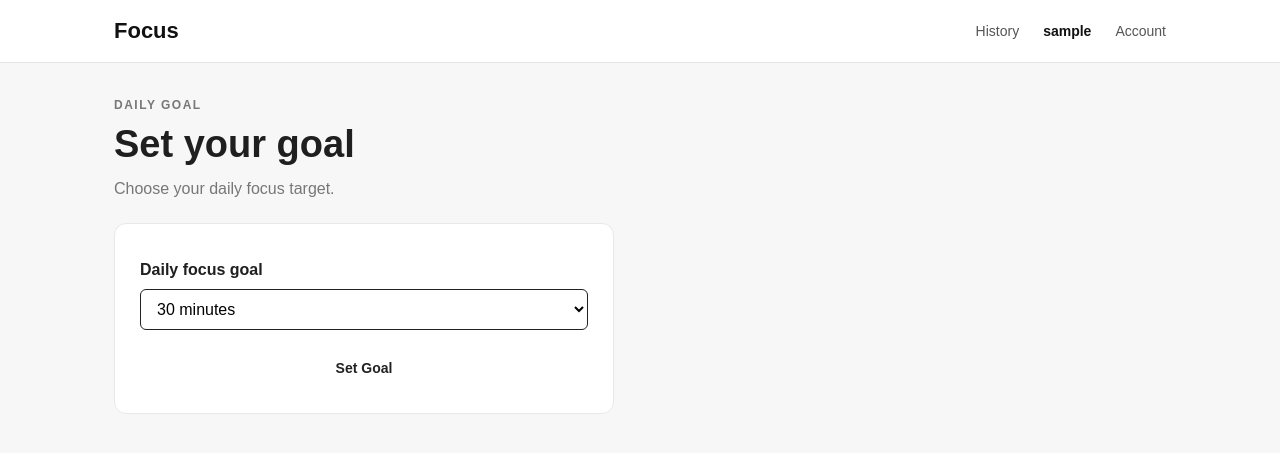
After one commit to ubaidbnd/focus_app, a Django app: page /accounts/set_goal/ in a window 1280 px wide. The commit adds this page. Shown: the top 453 px of the page. Run offline with Django 5.2, Linux system fonts and the light colour scheme; the visitor is signed in with stand-in values (Sample User, id 1).

Commit message:
added daily goal system

```diff
--- a/accounts/forms.py
+++ b/accounts/forms.py
@@ -1,7 +1,30 @@
-from .models import User
 from django.contrib.auth.forms import UserCreationForm
+from django import forms
+from .models import User, UserGoal
 
 class CreateUserForm(UserCreationForm):
     class Meta:
         model = User
         fields = ["email", "username"]
+
+
+def get_duration_choices():
+    choices = []
+
+    for minutes in range(30, 721, 30):
+        if minutes < 60:
+            label = f'{minutes} minutes'
+        else:
+            hrs = minutes / 60
+            label = f'{int(hrs)} hr' if hrs == 1 else f'{hrs:g} hrs'
+        choices.append((minutes, label))
+
+    return choices
+
+
+class UserGoalForm(forms.ModelForm):
+    goal = forms.ChoiceField(choices=get_duration_choices())
+
+    class Meta:
+        model = UserGoal
+        fields = ["goal"]
--- a/accounts/models.py
+++ b/accounts/models.py
@@ -9,3 +9,22 @@ class User(AbstractUser):
 
     USERNAME_FIELD = "email"
     REQUIRED_FIELDS = ["username"]
+
+class UserGoal(models.Model):
+    user = models.OneToOneField(settings.AUTH_USER_MODEL,
+                                on_delete=models.CASCADE)
+    goal = models.IntegerField(validators=
+                               [MinValueValidator(30),
+                                MaxValueValidator(720)],)
+
+    @property
+    def display_goal(self):
+        if self.goal<60:
+            return f'{self.goal} mins'
+        hrs = self.goal/60
+        if hrs == 1:
+            return f"{int(hrs)} hr"
+        return f"{hrs:g} hrs"
+
+    def __str__(self):
+            return f'{self.user.username}-{self.display_goal}'
--- a/accounts/urls.py
+++ b/accounts/urls.py
@@ -1,7 +1,9 @@
-from django.urls import path
-from .views import SignUp
+from django.urls import path, re_path
+from .views import SignUp, set_goal, remove_goal
 
 
 urlpatterns = [
-    path('signup/', SignUp.as_view(), name='signup')
+    path('signup/', SignUp.as_view(), name='signup'),
+    path('set_goal/', set_goal, name='set_goal'),
+    path('remove_goal/', remove_goal, name='remove_goal'),
 ]
--- a/accounts/views.py
+++ b/accounts/views.py
@@ -1,8 +1,11 @@
-from django.shortcuts import render
-from .forms import CreateUserForm
+from django.shortcuts import render, redirect
+from .forms import CreateUserForm, UserGoalForm
 from django.views import generic
+from django.views.decorators.http import require_POST
 from .models import User
 from django.urls import reverse_lazy
+from django.contrib.auth.mixins import LoginRequiredMixin
+from django.contrib.auth.decorators import login_required
 
 # Create your views here.
 
@@ -11,3 +14,50 @@ class SignUp(generic.CreateView):
     form_class = CreateUserForm
     success_url = reverse_lazy("login")
     template_name = "registration/signup.html"
+
+@login_required
+def set_goal(request):
+
+    user_goal_instance = getattr(request.user, 'usergoal', None)
+
+    if request.method == 'POST':
+        form = UserGoalForm(request.POST, instance=user_goal_instance)
+
+        if form.is_valid():
+            goal_obj = form.save(commit=False)
+            goal_obj.user = request.user
+            goal_obj.save()
+            return redirect('home')
+
+    else:
+        form = UserGoalForm(instance=user_goal_instance)
+
+    context = {
+        'form':form
+    }
+    return render(request, 'manage_goal.html', context)
+
+@login_required
+@require_POST
+def remove_goal(request):
+    goal_instance = getattr(request.user, 'usergoal', None)
+
+    print(goal_instance)
+
+    if goal_instance:
+        goal_instance.delete()
+
+    return redirect('home')
+
+
+
+
+# class SetGoal(LoginRequiredMixin, generic.CreateView):
+#     model = UserGoal
+#     fields = ["goal",]
+#     success_url = reverse_lazy("home")
+#     template_name = "set_goal.html"
+
+#     def form_valid(self, form):
+#         form.instance.user = self.request.user
+#         return super().form_valid(form)
--- a/static/css/style.css
+++ b/static/css/style.css
@@ -402,3 +402,49 @@ body {
     background: white;
     cursor: pointer;
 }
+
+.stat-card-link {
+    display: block;
+    color: inherit;
+    text-decoration: none;
+    height: 100%;
+}
+
+/* ---------- Set Goal ---------- */
+.goal-form-card {
+max-width: 500px;
+}
+
+.goal-form-card form {
+display: flex;
+flex-direction: column;
+gap: 10px;
+}
+
+.goal-form-card label {
+font-weight: 600;
+}
+
+.goal-form-card select {
+padding: 10px 12px;
+border: 1px solid #d8d8d8;
+border-radius: 6px;
+background: white;
+font-size: 16px;
+cursor: pointer;
+}
+
+.goal-form-card select {
+outline: none;
+border-color: #222;
+}
+
+.goal-form-card .primary-button {
+margin-top: 8px;
+border: none;
+cursor: pointer;
+}
+
+.goal-form-card form {
+margin-top: 12px;
+}
--- /dev/null
+++ b/templates/manage_goal.html
@@ -0,0 +1,56 @@
+{% extends "base.html" %}
+
+{% block title %}Set Goal{% endblock title %}
+
+{% block content %}
+
+<div class="dashboard-container">
+
+<section class="welcome-section">
+    <p class="eyebrow">DAILY GOAL</p>
+
+    {% if request.user.usergoal %}
+        <h1>Update your goal</h1>
+        <p class="subtitle">
+            Current goal: {{ request.user.usergoal.display_goal }}
+        </p>
+    {% else %}
+        <h1>Set your goal</h1>
+        <p class="subtitle">
+            Choose your daily focus target.
+        </p>
+    {% endif %}
+</section>
+
+<section class="stat-card goal-form-card">
+
+    <form method="post">
+        {% csrf_token %}
+
+        <label for="{{ form.goal.id_for_label }}">Daily focus goal</label>
+
+        {{ form.goal }}
+
+        <button type="submit" class="primary-button">
+            {% if request.user.usergoal %}
+                Update Goal
+            {% else %}
+                Set Goal
+            {% endif %}
+        </button>
+    </form>
+
+    {% if request.user.usergoal %}
+        <form action="{% url 'remove_goal' %}" method="post">
+            {% csrf_token %}
+            <button type="submit" class="secondary-button">
+                Remove Goal
+            </button>
+        </form>
+    {% endif %}
+
+</section>
+
+</div>
+
+{% endblock content %}
```
Also changed, not shown: accounts/admin.py (+8 -1 lines), templates/home.html (+122 -2 lines), accounts/migrations/0002_usergoal.py (added), accounts/migrations/0003_alter_usergoal_goal.py (added).
